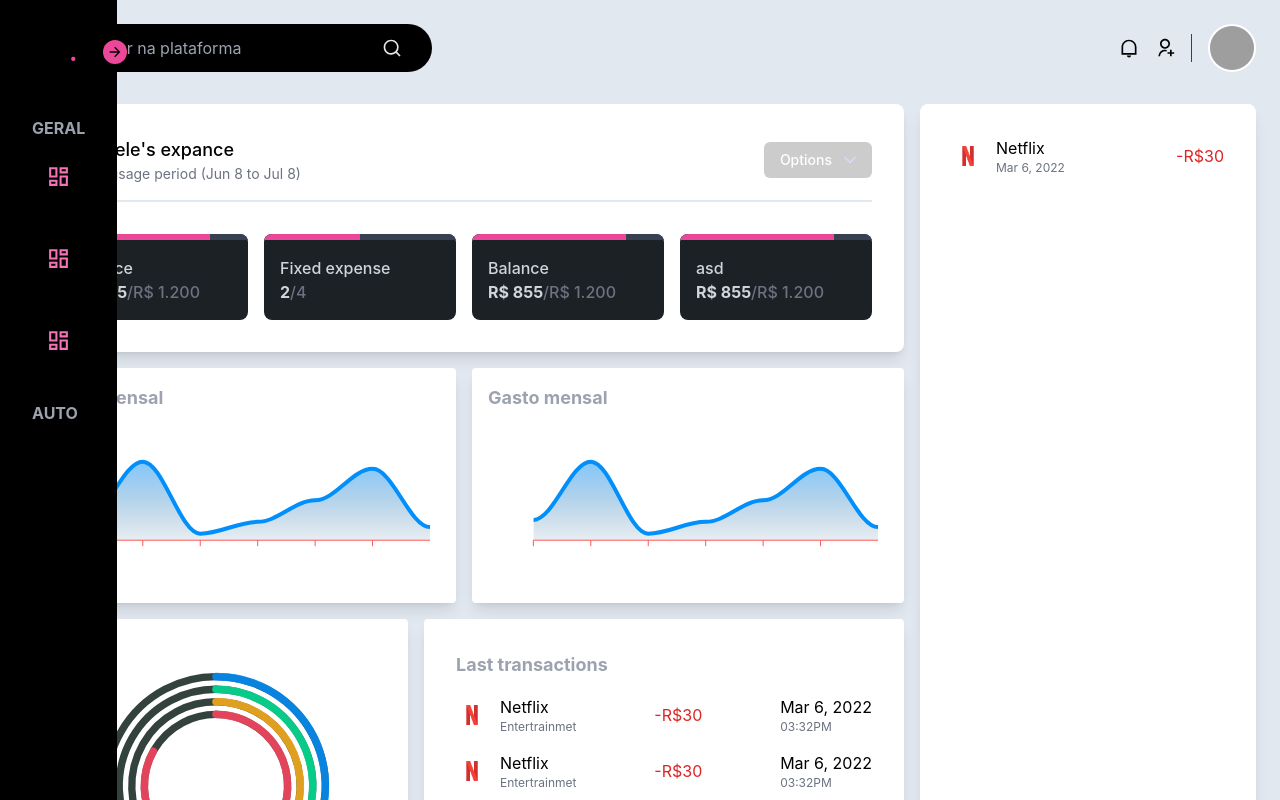
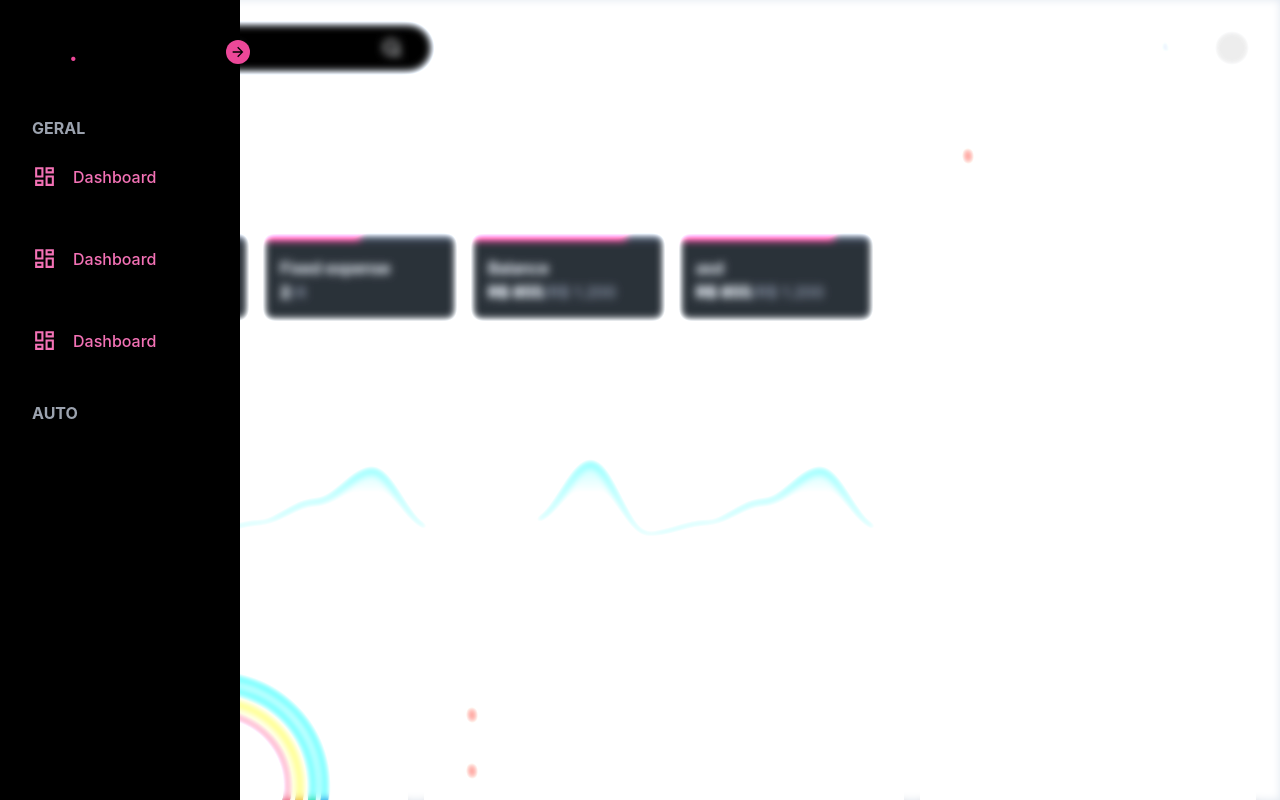
Before and after one commit to StudiisTeam/Dashgo, a Next.js app: page / in a window 1280 px wide. Both pictures are taken after a click on the button 115 px from the left and 52 px from the top of the page. Shown: the top 800 px of the page. Built offline with nearby package versions, Linux system fonts and the light colour scheme; grey boxes are pictures that could not be loaded.

Commit message:
feat: adiciona condicional classes

```diff
--- a/components/SIdebar.tsx
+++ b/components/SIdebar.tsx
@@ -7,14 +7,29 @@ import {
 	RiArrowRightLine,
 	RiLogoutBoxLine
 } from "react-icons/ri";
-import { Logo } from "./Logo";
+import classNames from "classnames";
+import { useState } from "react";
 
 export function Sidebar() {
+	const [sidebarExpanded, setSidebarExpanded] = useState(false)
+
 	return (
 		//expanded
-		//flex w-full h-screen fixed z-20 backdrop-blur-sm backdrop-brightness-150
-		<aside className="flex w-full h-screen fixed z-20">
-			<div className="flex items-center justify-between flex-col absolute h-screen px-8 py-8 bg-black z-40 ">
+		// backdrop-blur-sm backdrop-brightness-150
+		//flex w-full h-screen fixed z-20
+		<aside
+			className={classNames(
+				"flex w-full h-screen fixed z-20",
+				{"backdrop-blur-sm backdrop-brightness-150": sidebarExpanded}
+			)}
+		>
+			<div
+				className={classNames(
+					"flex justify-between flex-col absolute h-screen px-8 py-8 bg-black z-40 ",
+					{"w-60": sidebarExpanded},
+					{"items-center": !sidebarExpanded}
+				)}
+			>
 				<div className="flex gap-12 flex-col">
 					<span className="text-3xl font-medium tracking-tight">
 						dg
@@ -22,26 +37,41 @@ export function Sidebar() {
 					</span>
 					<div className="">
 						<span className="font-bold text-gray-400">GERAL</span>
-						<div className="flex gap-4 mt-6 items-center flex-col">
+						<div className="flex gap-4 mt-6 flex-col">
 							<a href="" className="flex items-center gap-4 text-pink-400">
 								<RiDashboardLine size={25} />
-								<span className="font-medium hidden">Dashboard</span>
+								<span className={classNames(
+									"font-medium",
+									{"hidden":!sidebarExpanded }
+								)}>Dashboard</span>
 							</a>
 							<a href="" className="flex items-center gap-4 ">
 								<RiContactsLine size={25} />
-								<span className="font-medium hidden">Usuarios</span>
+								<span className={classNames(
+									"font-medium",
+									{"hidden":!sidebarExpanded }
+								)}>Usuarios</span>
 							</a>
 							<a href="" className="flex items-center gap-4 text-pink-400">
 								<RiDashboardLine size={25}/>
-								<span className="font-medium hidden">Dashboard</span>
+								<span className={classNames(
+									"font-medium",
+									{"hidden":!sidebarExpanded }
+								)}>Dashboard</span>
 							</a>
 							<a href="" className="flex items-center gap-4 ">
 								<RiContactsLine size={25}/>
-								<span className="font-medium hidden">Usuarios</span>
+								<span className={classNames(
+									"font-medium",
+									{"hidden":!sidebarExpanded }
+								)}>Usuarios</span>
 							</a>
 							<a href="" className="flex items-center gap-4 text-pink-400">
 								<RiDashboardLine size={25}/>
-								<span className="font-medium hidden">Dashboard</span>
+								<span className={classNames(
+									"font-medium",
+									{"hidden":!sidebarExpanded }
+								)}>Dashboard</span>
 							</a>
 						</div>
 					</div>
@@ -67,9 +97,16 @@ export function Sidebar() {
 						</div>
 					</div>
 				</div>
-				<button className="bg-pink-500 p-1 rounded-full absolute right-[-10px] mt-2"><RiArrowRightLine/></button>
+				<button
+					className="bg-pink-500 p-1 rounded-full absolute right-[-10px] mt-2"
+					onClick={()=>setSidebarExpanded(!sidebarExpanded)}
+				>
+					<RiArrowRightLine/>
+				</button>
 
-				<button><RiLogoutBoxLine size={25}/></button>
+				<button >
+					<RiLogoutBoxLine size={25}/>
+				</button>
 			</div>
 		</aside>
 	);
```
